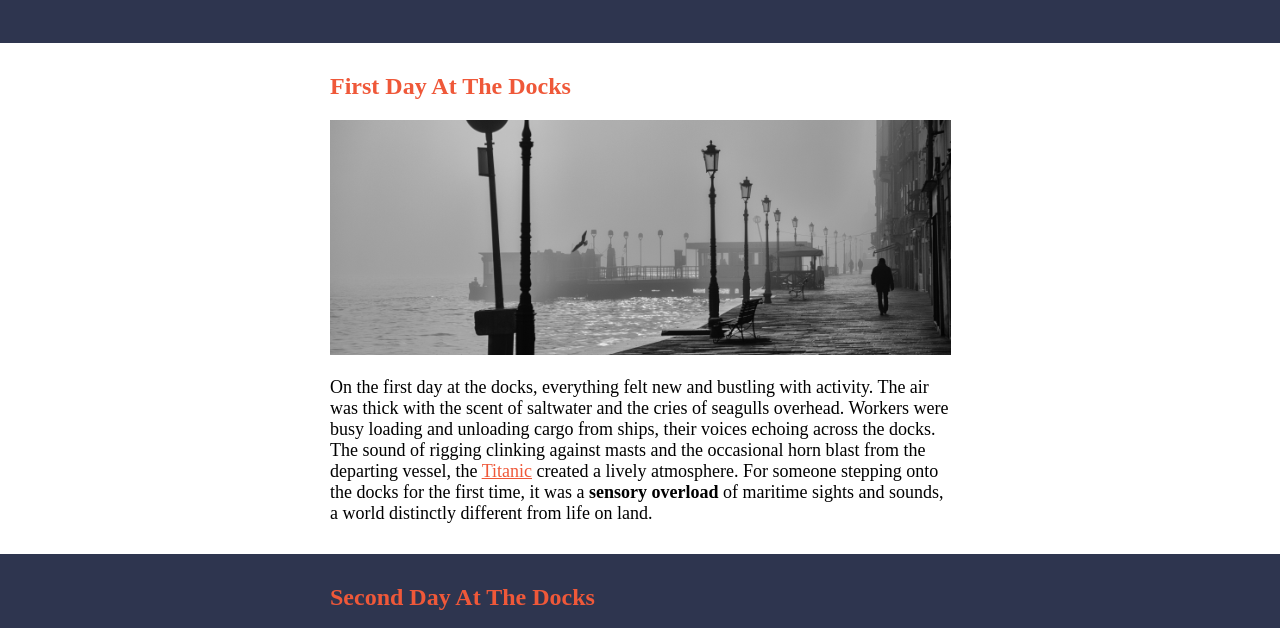
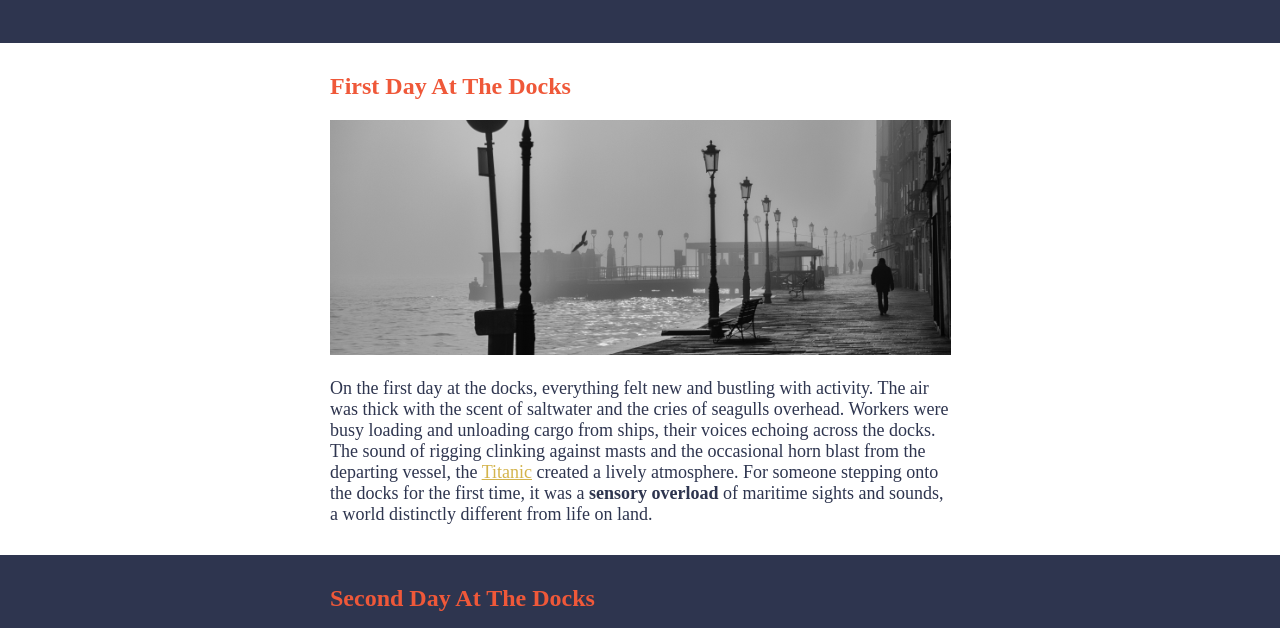
Before and after one commit to steven-oehley/DayAtTheDocks, a plain HTML site: page index.html in a window 1280 px wide. In both pictures the pointer is over the link "Titanic". Shown: the part 103-731 px from the top of the page. Drawn offline with Linux system fonts and the light colour scheme.

Commit message:
changed css

```diff
--- a/rsc/css/style.css
+++ b/rsc/css/style.css
@@ -19,6 +19,8 @@
 
 body {
   margin: 0;
+  font-size: var(--font-size-text);
+  color: var(--col-primary);
 }
 
 * {
@@ -37,6 +39,12 @@ p {
 
 /* ** GENERAL */
 
+h1,
+h2,
+strong {
+  font-weight: var(--font--weight-bld);
+}
+
 h1 {
   font-size: var(--font-size-main-heading);
 }
@@ -47,7 +55,6 @@ h2 {
 }
 
 p {
-  font-size: var(--font-size-text);
   font-weight: var(--font-wight-reg);
 }
 
@@ -68,13 +75,14 @@ a {
   color: var(--col-tertiary);
 }
 
+a:hover,
+a:focus {
+  color: #d4b44c;
+}
+
 .btn {
   display: inline-block;
   padding: 0.75em 1.5em;
-}
-
-strong {
-  font-weight: var(--font--weight-bld);
 }
 
 /* ** HEADER ** */
```
